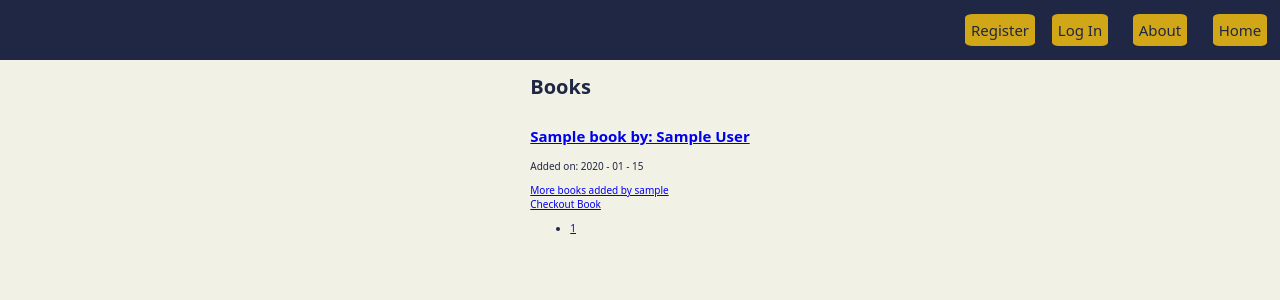
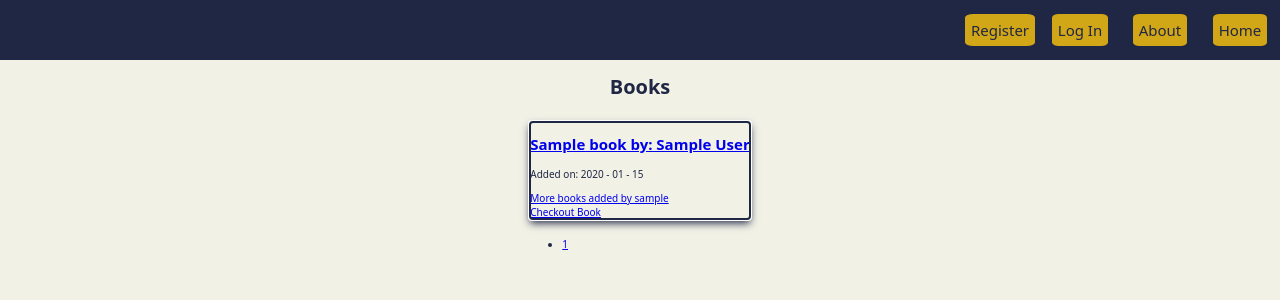
Before and after one commit to WillJohnson03/book_shelf, a Flask app: page / in a window 1280 px wide. Shown: the top 300 px of the page. Run offline with Flask 2, Linux system fonts and the light colour scheme; tables that the repository leaves empty hold one stand-in row (values such as "Sample post").

Commit message:
rename project

```diff
--- a/myapp/static/css/main.css
+++ b/myapp/static/css/main.css
@@ -25,11 +25,27 @@ body {
   margin: 0;
 }
 
+h1 {
+  color: #202744;
+  text-align: center;
+}
+
 .container {
   display: grid;
   align-content: center;
   justify-content: center;
   color: #202744;
+}
+
+.card {
+  outline: auto;
+  border-color: #202744;
+  box-shadow:  0 4px 8px 0 #202744;
+  margin: 8px;
+}
+
+.card:hover {
+  box-shadow: 0 8px 16px 0 #202744;
 }
 
 .nav {
--- a/myapp/templates/base.html
+++ b/myapp/templates/base.html
@@ -5,7 +5,7 @@
     <meta http-equiv="X-UA-Compatible" content="IE=edge">
     <meta name="viewport" content="width=device-width, initial-scale=1.0">
     <link rel="stylesheet" href="{{ url_for('static', filename='css/main.css')}}">
-    <title>Bookish</title>
+    <title>BookShelf</title>
 </head>
 <body>
     <ul class="nav">
```
